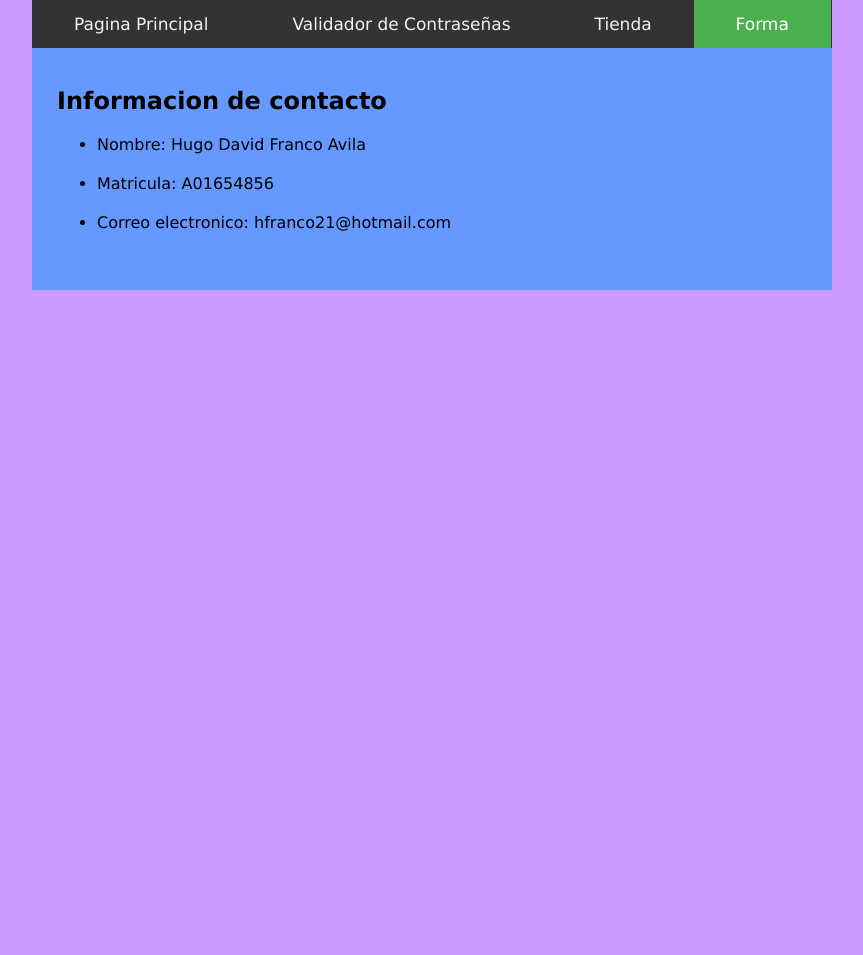
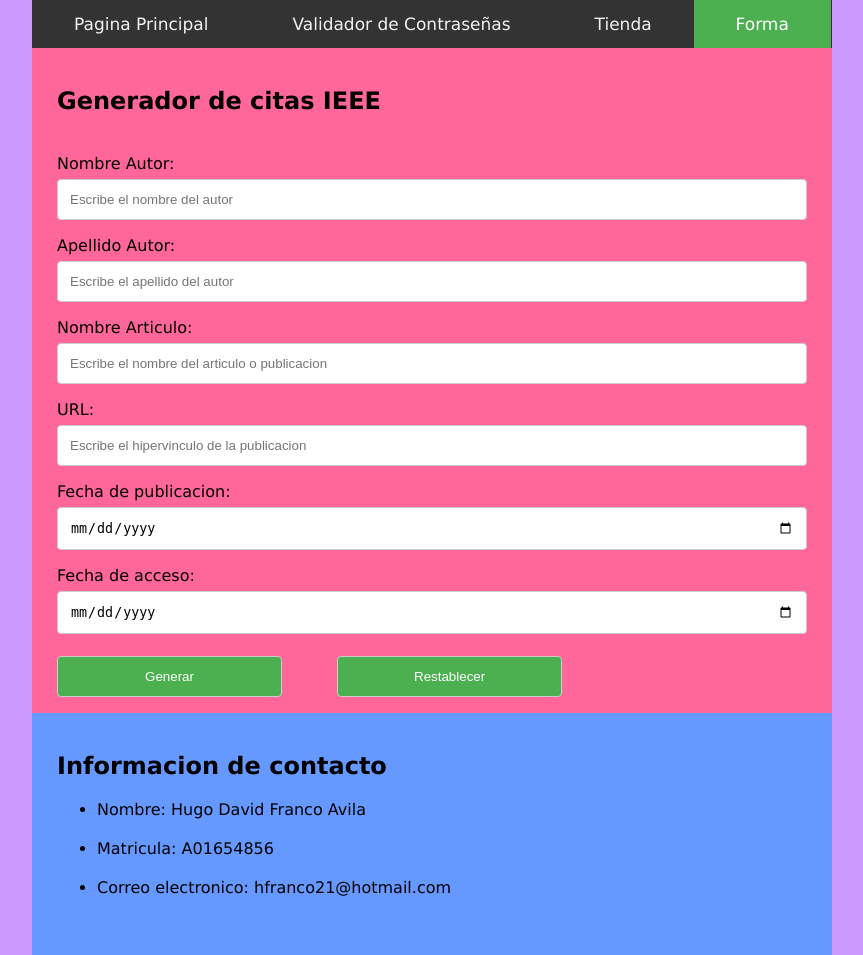
Before and after one commit to hugoFranco21/DAW_A01654856, a PHP site: page /forma.html in a window 1280 px wide. Shown: the part 106-1061 px from the top of the page, without its empty margins (208-1071 px from the left). Before the commit the page ends 396 px from the top, so only its background shows below. Run offline with PHP 8.4, Linux system fonts and the light colour scheme.

Commit message:
terminar lab 5

```diff
--- /dev/null
+++ b/Lab5/css/forma.css
@@ -0,0 +1,40 @@
+/*Stylesheet for IEEE generator*/
+input {
+  width: 100%;
+  padding: 12px;
+  border: 1px solid #ccc;
+  border-radius: 4px;
+  box-sizing: border-box;
+  margin-top: 6px;
+  margin-bottom: 16px;
+}
+
+input:hover{
+  cursor: pointer;
+}
+
+input[type=submit], input[type=reset] {
+  background-color: #4CAF50;
+  color: white;
+  width: 30%;
+  margin-right: 50px;
+}
+
+div.Generador{
+  padding-left: 25px;
+  padding-right: 25px;
+  background-color: #ff6699;
+}
+
+#cita {
+  color: #000;
+  position: relative;
+  padding: 20px;
+}
+
+#output{
+  display:none;
+  padding-left: 25px;
+  padding-right: 25px;
+  background-color: #ffcc99;
+}
--- a/Lab5/forma.html
+++ b/Lab5/forma.html
@@ -2,8 +2,8 @@
 <html lang="es">
   <head>
     <title>Lab 5. Form</title>
-    <script src></script>
     <link href="css/main.css" rel="stylesheet" type="text/css"/>
+    <link href="css/forma.css" rel="stylesheet" type="text/css"/>
   </head>
   <body>
     <header>
@@ -17,7 +17,40 @@
       <a href="tienda.html">Tienda</a>
       <a class="active" href="forma.html">Forma</a>
     </div>
+    <div class="Generador">
 
+      <br/>
+      <h2 id="titulo">Generador de citas IEEE</h2>
+      <br/>
+        <form id="IEEEgen" method="post" >
+          <label for="nomAutor">Nombre Autor: </label>
+          <input type="text" id="nomAutor" name="nomAutor" placeholder="Escribe el nombre del autor" >
+
+          <label for="apAutor">Apellido Autor: </label>
+          <input type="text" id="apAutor" name="apAutor" placeholder="Escribe el apellido del autor" required >
+
+          <label for="articulo">Nombre Articulo: </label>
+          <input type="text" id="articulo" name="articulo" placeholder="Escribe el nombre del articulo o publicacion" required>
+
+          <label for="URL">URL: </label>
+          <input type="text" id="URL" name="URL" placeholder="Escribe el hipervinculo de la publicacion" required >
+
+          <label for="fechaCr">Fecha de publicacion: </label>
+          <input type="date" id="fechaCr" name="fechaCr" placeholder="Escribe la fecha en la que fue publicado el articulo" >
+
+          <label for="fechaAc">Fecha de acceso: </label>
+          <input type="date" id="fechaAc" name="fechaAc" placeholder="Escribe la fecha en la que accesaste al articulo" required>
+
+          <input type="submit" value="Generar" id="but">
+          <input type="reset" value="Restablecer" id='res'>
+      <br/>
+    </div>
+    <div id="output">
+      <br/>
+      <h2>Salida</h2>
+      <p id="cita"></p>
+      <br/>
+    </div>
 
     <footer>
       <br/>
@@ -29,5 +62,6 @@
       </ul>
       <br/><br/>
     </footer>
+    <script src="js/forma.js"></script>
   </body>
 </html>
--- /dev/null
+++ b/Lab5/js/forma.js
@@ -0,0 +1,39 @@
+/*Scripts for forma.html*/
+var subBut = document.getElementById('but');
+var resBut = document.getElementById('res');
+var salida = ''
+var exit = document.getElementById('cita');
+var months = ["Ene. ", "Feb. ", "Mar. ", "Abr. ", "May. ", "Jun. ", "Jul. ", "Ago. ", "Sept. ", "Oct. ", "Nov. ", "Dic. "];
+
+document.getElementById('IEEEgen').onsubmit = cancelRel;
+subBut.onclick = generar_cita;
+resBut.onclick = resetear;
+
+function generar_cita(){
+  if(document.getElementById('nomAutor').value != ''){
+    salida += document.getElementById('nomAutor').value.charAt(0) + '. '
+  }
+  salida += document.getElementById('apAutor').value + '. ';
+  salida += '"' + document.getElementById('articulo').value + '". ';
+  salida += 'Internet: ' + document.getElementById('URL').value + '. ';
+  if(document.getElementById('fechaCr').value != ''){
+    salida += months[document.getElementById('fechaCr').valueAsDate.getMonth()];
+    salida += document.getElementById('fechaCr').valueAsDate.getDate() + ', ';
+    salida += document.getElementById('fechaCr').valueAsDate.getFullYear() + '. ';
+  }
+  salida += '[' + months[document.getElementById('fechaAc').valueAsDate.getMonth()];
+  salida += document.getElementById('fechaAc').valueAsDate.getDate() + ', ';
+  salida += document.getElementById('fechaAc').valueAsDate.getFullYear() + '].';
+  //console.log(salida);
+  exit.innerHTML=salida;
+  document.getElementById("output").style.display = "block"
+  salida = '';
+}
+
+function resetear(){
+  document.getElementById("output").style.display = "none";
+}
+
+function cancelRel(){
+  return false;
+}
```
Also changed, not shown: Lab5/css/tienda.css (+11 -0 lines), Lab5/js/tienda.js (+83 -2 lines), Lab5/tienda.html (+11 -7 lines).
